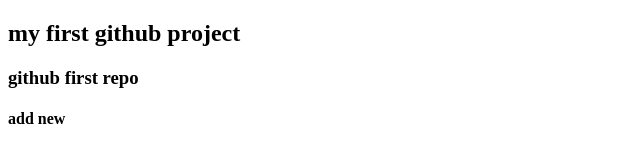
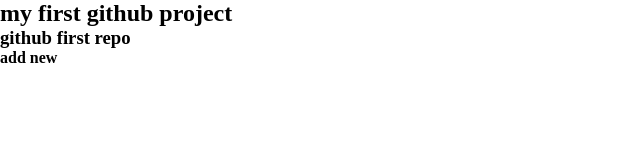
Before and after one commit to rumman2012/new-project, a plain HTML site: page new-project/index.html in a window 1280 px wide. Shown: the whole page, without its empty margins (0-640 px from the left). Drawn offline with Linux system fonts and the light colour scheme.

Commit message:
add style

```diff
--- a/new-project/index.html
+++ b/new-project/index.html
@@ -4,11 +4,12 @@
     <meta charset="UTF-8">
     <meta http-equiv="X-UA-Compatible" content="IE=edge">
     <meta name="viewport" content="width=device-width, initial-scale=1.0">
+    <link rel="stylesheet" href="style.css">
     <title>Document</title>
 </head>
 <body>
     <h2>my first github project</h2>
     <h3>github first repo</h3>
-    <h4>add new</h4>
+    <h4>add new </h4>
 </body>
 </html>
--- a/new-project/style.css
+++ b/new-project/style.css
@@ -0,0 +1,6 @@
+*
+{
+    margin: 0;
+    padding: 0;
+    box-sizing: border-box;
+}
```
